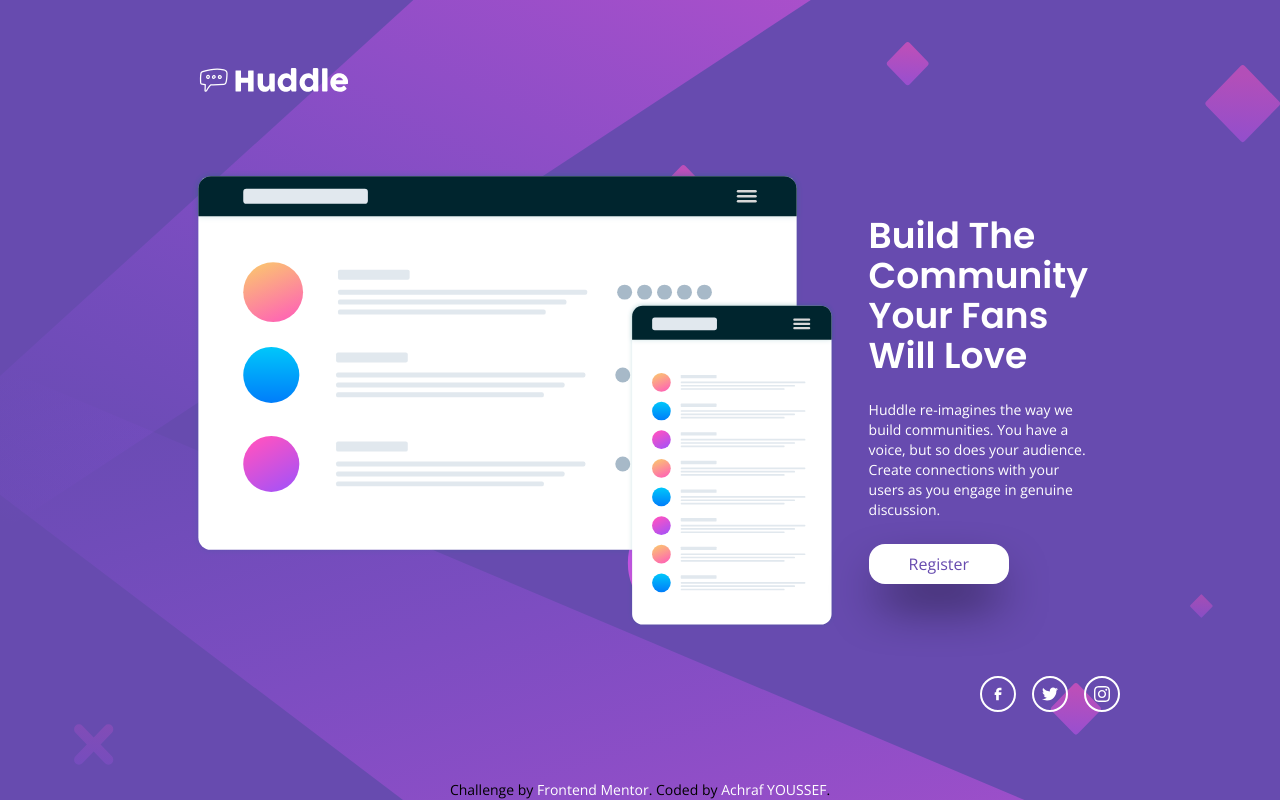
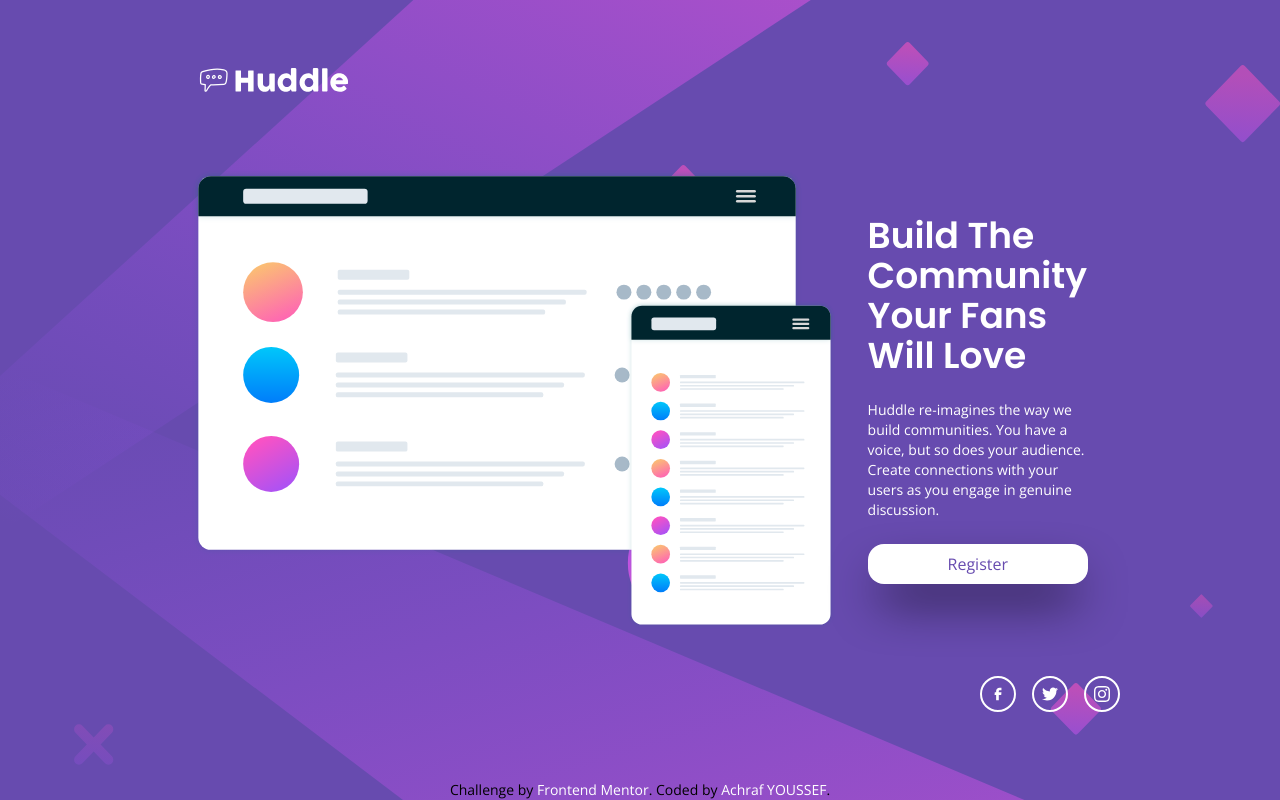
Before and after one commit to ACHRAF-YOUSSEF/huddle-landing-page, a React (Vite) app: page / in a window 1280 px wide. Built offline with nearby package versions, Linux system fonts and the light colour scheme.

Commit message:
deployment

```diff
--- a/src/App.tsx
+++ b/src/App.tsx
@@ -15,38 +15,38 @@
 
 function App() {
   const btn_content = {
+    bg_color: "white",
+    hover_color: "Soft-Magenta",
+    onClick: () => {
+      console.log("it works!!")
+    },
+    round_size: "2xl",
+    rounded: true,
     text: {
-      value: "Register",
-      size: "",
       color: "Violet",
       hover: "white",
+      size: "",
+      value: "Register",
     },
-    bg_color: "white",
-    hover_color: "Soft-Magenta",
-    rounded: true,
-    round_size: "2xl",
-    shadow_size: "2xl",
-    onClick: () => {
-      console.log("it works!!")
-    }
+    shadow_size: "2xl"
   }
   const facebook_icon = {
     Icon: CgFacebook,
+    color: "white",
+    hover: "Soft-Magenta",
     rounded: true,
-    color: "white",
-    hover: "Violet",
   }
   const twitter_icon = {
     Icon: TfiTwitterAlt,
+    color: "white",
+    hover: "Soft-Magenta",
     rounded: true,
-    color: "white",
-    hover: "Violet",
   }
   const instagram_icon = {
     Icon: SiInstagram,
+    color: "white",
+    hover: "Soft-Magenta",
     rounded: true,
-    color: "white",
-    hover: "Violet",
   }
   const icons = [facebook_icon, twitter_icon, instagram_icon];
   const card_content = {
@@ -75,7 +75,6 @@
           bg-Violet
           w-screen
           h-screen
-          -z-1
         '>
         {/* bg image */}
         <div
@@ -87,7 +86,6 @@
             sm:h-full
             h-fit
             w-full
-            -z-1
           ">
           <img
             className="
@@ -123,7 +121,6 @@
         {/* main container */}
         <main
           className="
-            z-1
             flex
             sm:flex-row
             flex-col
--- a/src/components/Button.tsx
+++ b/src/components/Button.tsx
@@ -18,7 +18,7 @@
 const Button: React.FC<ButtonProps> = ({
   text,
   bg_color,
-  hover_color  ,
+  hover_color,
   rounded,
   round_size,
   shadow_size,
@@ -37,7 +37,6 @@
           ${rounded? `rounded-${round_size}` : ''}
           ${shadow_size? `shadow-${shadow_size} shadow-black`: ''}
           py-2
-        sm:px-10
           px-20
           text-center
           text-${text.size}
@@ -64,6 +63,7 @@
           border-white
           hover:text-white
           hover:text-Violet
+          hover:border-Violet
         "/>
     </>
   );
--- a/src/components/Icon.tsx
+++ b/src/components/Icon.tsx
@@ -20,12 +20,14 @@
         border-${color}
         text-${color}
         hover:text-${hover}
+        hover:border-${hover}
         border-2
         ${rounded? 'rounded-full' : ''}
         p-2
         cursor-pointer
       `}>
       <Icon />
+      <div className="hidden hover:border-Soft-Magenta"/>
     </div>
   );
 };
```
Lines whose indentation alone changed are shown as unchanged.
